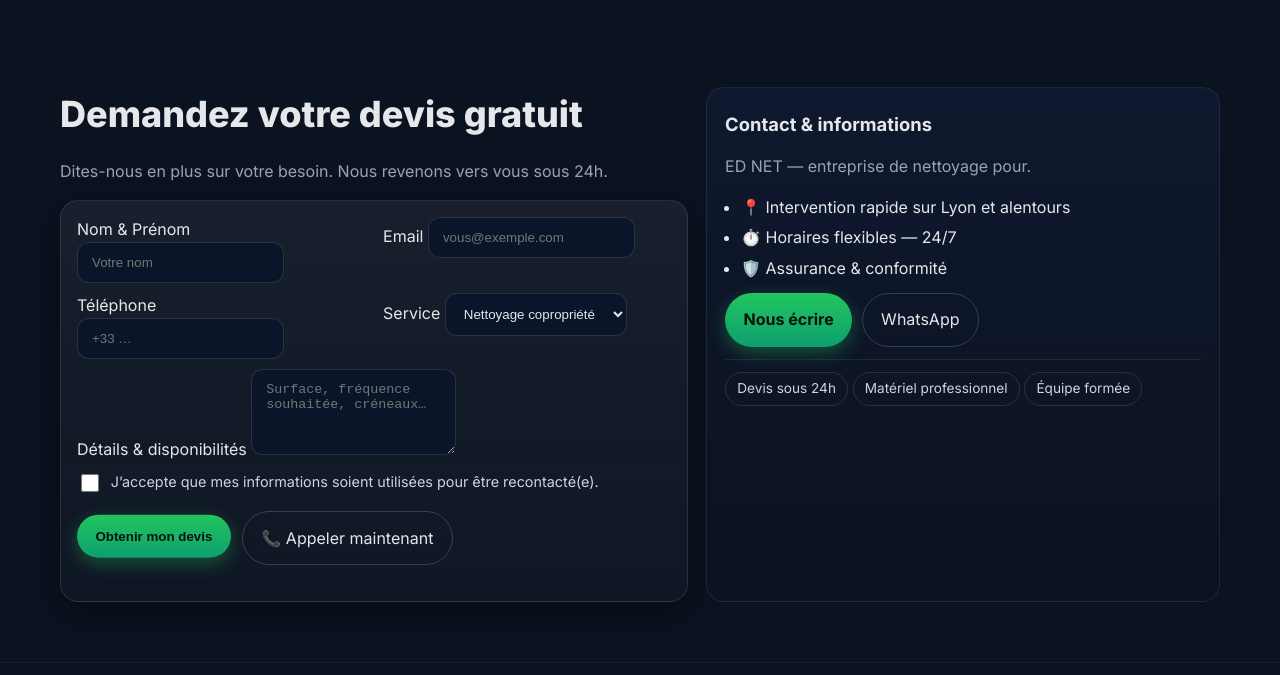
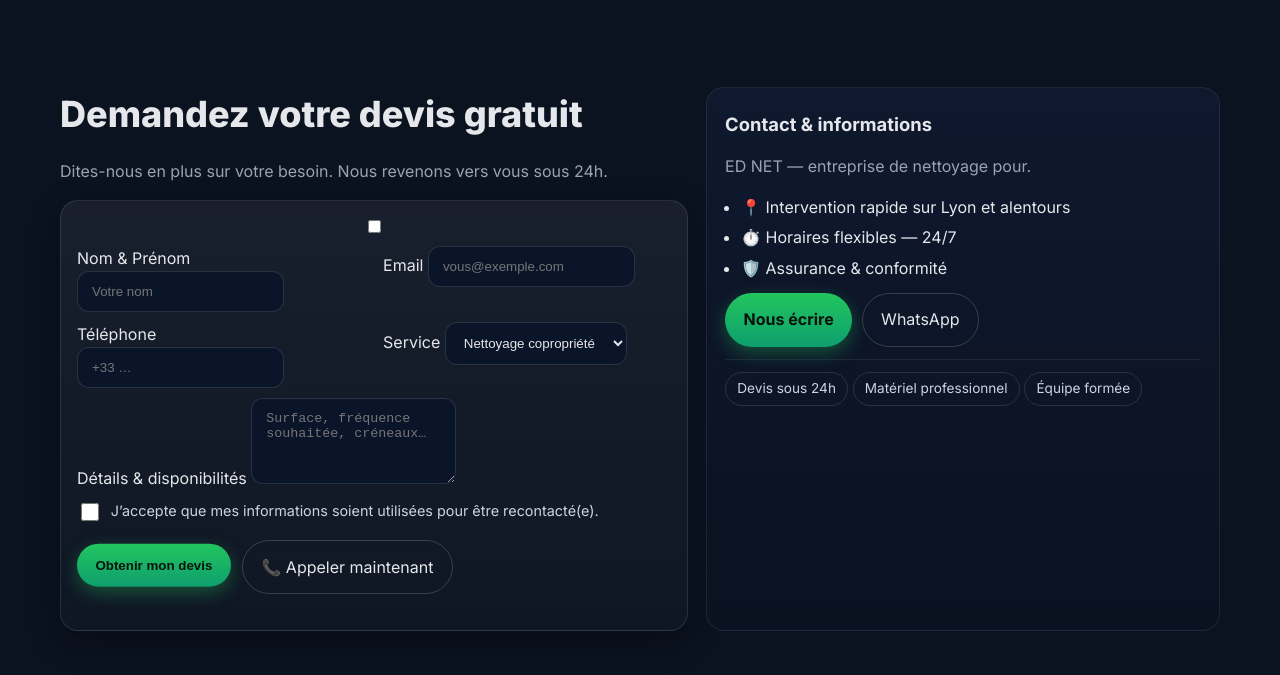
Before and after one commit to itonijao-dotcom/ednet-website, a plain HTML site: page index.html in a window 1280 px wide. Shown: the part 2747-3422 px from the top of the page. Drawn offline with nearby package versions, Linux system fonts and the light colour scheme.

Commit message:
Fix anchors + EmailJS form wired properly

```diff
--- a/index.html
+++ b/index.html
@@ -291,7 +291,8 @@
           <input type="hidden" name="subject" value="Demande de devis via site ED NET">
           <input type="hidden" name="page_url" id="pageUrl" value="">
           <input type="text" name="_honey" style="display:none" tabindex="-1" autocomplete="off">
-
+<!-- Checkbox: shto 'name' që të dërgohet te emaili -->
+<input type="checkbox" name="consent" required ...>
           <div class="grid cols-2">
             <div>
               <label for="name">Nom & Prénom</label>
```
